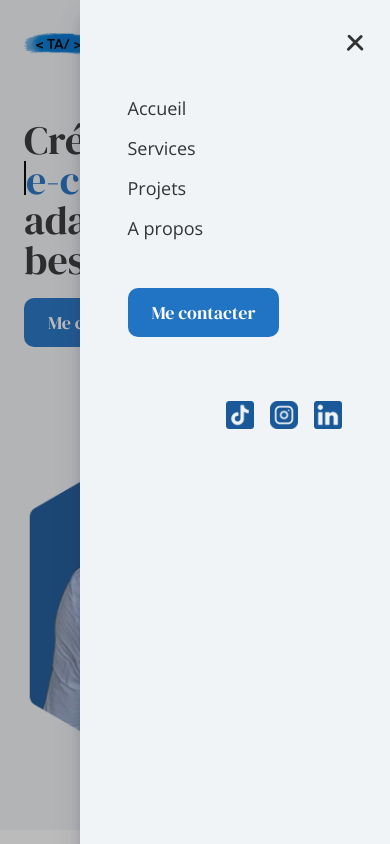
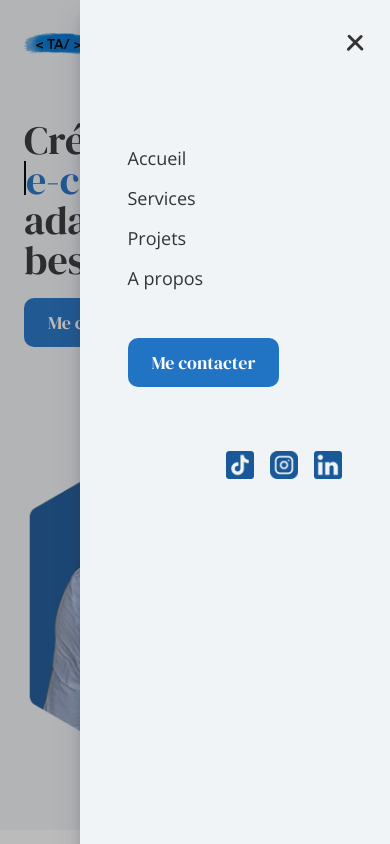
Before and after one commit to Lordyner/portfolio-dev, a Next.js app: page / in a window 390 px wide. Both pictures are taken after a click on the element 355 px from the left and 44 px from the top of the page. Shown: the top 844 px of the page. Built offline with nearby package versions, Linux system fonts and the light colour scheme.

Commit message:
Rewrite mobile menu animation

```diff
--- a/Components/Navbar.js
+++ b/Components/Navbar.js
@@ -7,7 +7,7 @@ import logo from '@/public/images/global/logo.png';
 import tiktokLogo from '@/public/images/global/logo_tiktok.png';
 import instaLogo from '@/public/images/global/logo_instagram.png';
 import linkedinLogo from '@/public/images/global/logo_linkedin.png';
-
+import { animations, delay, motion, spring } from "framer-motion";
 const Navbar = () => {
 
     const burger = useRef();
@@ -15,21 +15,65 @@ const Navbar = () => {
     const { isMobileResolution } = useContext(GlobalContext);
     const { isMenuOpen, setIsMenuOpen } = useContext(GlobalContext);
     const { toggleMenu } = useContext(GlobalContext);
+    const sideBar = {
+        closed: {
+            width: 0,
+            padding: 0,
+            transition: {
+                // delay: 0.25,
+                duration: 0.55,
+            },
+        },
+        open: {
+            width: "55%",
+            padding: "6rem 3rem",
+            transition: {
+                // delay: 0.25,
+                duration: 0.55,
 
-    const variants = {
+            },
+        },
+    }
+
+    const sideVariants = {
+        closed: {
+            transition: {
+                // staggerChildren: 0.2,
+                // staggerDirection: 1,
+            },
+        },
         open: {
-            y: 0,
+            transition: {
+                staggerChildren: 0.2,
+                staggerDirection: 1,
+            },
+        },
+    };
+    const sideVariantsSocials = {
+        closed: {
+            transition: {
+                // staggerChildren: 0.2,
+                // staggerDirection: 1,
+            },
+        },
+        open: {
+            transition: {
+                delayChildren: 0.25,
+                staggerChildren: 0.2,
+                staggerDirection: 1,
+            },
+        },
+    };
+
+    const variantsItem = {
+
+        open: {
+            y: 50,
             opacity: 1,
-            transition: {
-                y: { stiffness: 1000, velocity: -100 }
-            }
+
         },
         closed: {
-            y: 50,
             opacity: 0,
-            transition: {
-                y: { stiffness: 1000 }
-            }
         }
     };
 
@@ -60,36 +104,55 @@ const Navbar = () => {
                     </div>
 
                     {/* Mobile menu */}
-                    <div className={`${classes.mobileNav} ${isMenuOpen ? classes.active : ""}`}>
-                        <div className={classes.mobileLinks}>
-
+                    <motion.div className={`${classes.mobileNav} `}
+                        initial="closed" animate={isMenuOpen ? "open" : "closed"} variants={sideBar} >
+                        {/* ${isMenuOpen ? classes.active : ""} */}
+                        <motion.div className={classes.mobileLinks}
+                            initial="closed"
+                            animate={isMenuOpen ? "open" : "closed"}
+                            variants={sideVariants}>
+                            <motion.div variants={variantsItem}>
                                 <Link href="/#projects-section" className={classes.mobileLink} onClick={() => {
                                     toggleMenu();
                                     burger.current.classList.toggle(classes.isActive);
                                 }}>Accueil</Link>
+                            </motion.div>
+                            <motion.div variants={variantsItem}>
                                 <Link href="/#projects-section" className={classes.mobileLink} onClick={() => {
                                     toggleMenu();
                                     burger.current.classList.toggle(classes.isActive);
                                 }}>Services</Link>
+                            </motion.div>
+                            <motion.div variants={variantsItem}>
                                 <Link href="/#projects-section" className={classes.mobileLink} onClick={() => {
                                     toggleMenu();
                                     burger.current.classList.toggle(classes.isActive);
                                 }}>Projets</Link>
+                            </motion.div>
+                            <motion.div variants={variantsItem}>
                                 <Link href="/#projects-section" className={classes.mobileLink} onClick={() => {
                                     toggleMenu();
                                     burger.current.classList.toggle(classes.isActive);
                                 }}>A propos</Link>
-                            <div className={classes.buttonWrapper}>
+                            </motion.div>
+                            <motion.div className={classes.buttonWrapper} variants={variantsItem}>
 
                                 <Link href="/book-a-call" className='primary-button'>Me contacter</Link>
-                            </div>
-                        </div>
-                        <div className={classes.socials}>
+                            </motion.div>
+                        </motion.div>
+                        <motion.div className={classes.socials} variants={sideVariantsSocials}>
+                            <motion.div variants={variantsItem}>
                                 <Image src={tiktokLogo} alt='logo tiktok' className={classes.socialLogo} />
+                            </motion.div>
+                            <motion.div variants={variantsItem}>
+
                                 <Image src={instaLogo} alt='logo instagram' className={classes.socialLogo} />
+                            </motion.div>
+                            <motion.div variants={variantsItem}>
                                 <Image src={linkedinLogo} alt='logo linkedin' className={classes.socialLogo} />
-                        </div>
-                    </div>
+                            </motion.div>
+                        </motion.div>
+                    </motion.div>
                 </div>
             </nav>
         </header>
--- a/Components/Navbar.module.css
+++ b/Components/Navbar.module.css
@@ -51,11 +51,11 @@
 
 .mobileNav {
     height: 100vh;
-    width: 55%;
+    /* width: 55%; */
     position: fixed;
     z-index: 98;
     top: 0;
-    right: -100%;
+    right: 0;
     background-color: var(--background-color);
     display: flex;
     flex-direction: column;
@@ -64,7 +64,7 @@
     padding: 6rem 3rem;
     font-size: var(--body-500);
     box-shadow: rgba(50, 50, 93, 0.25) 0px 13px 27px -5px, rgba(0, 0, 0, 0.3) 0px 8px 16px -8px;
-    transition: .5s ease-in-out;
+    /* transition: .5s ease-in-out; */
 }
 
 .mobileNav.active {
```
Lines whose indentation alone changed are shown as unchanged.
